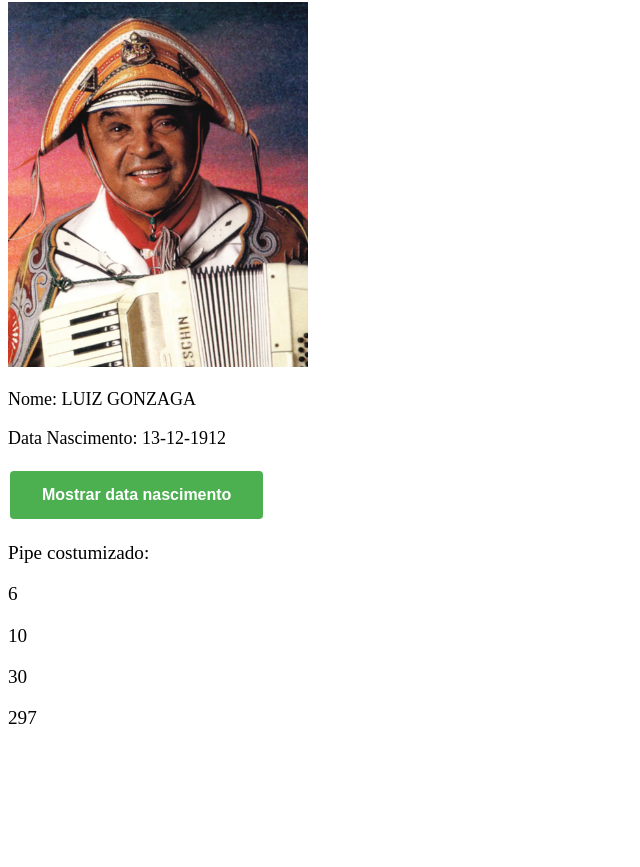
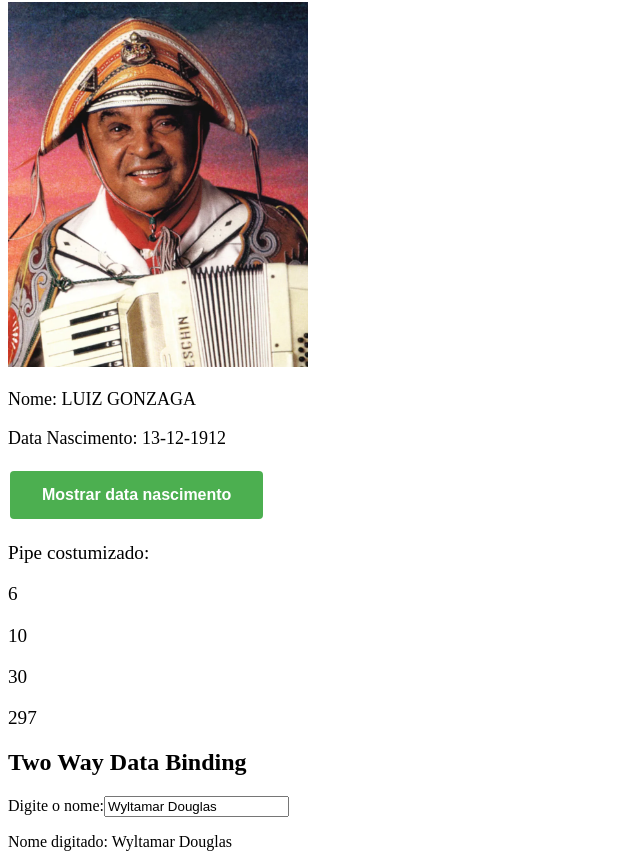
Before and after one commit to wyltamar/fundamentos-angular, an Angular app: page / in a window 1280 px wide. Shown: the part 125-992 px from the top of the page, without its empty margins (0-640 px from the left). Before the commit the page ends 873 px from the top, so only its background shows below. Built offline with nearby package versions, Linux system fonts and the light colour scheme.

Commit message:
two-way-data-binding

```diff
--- a/src/app/app.component.html
+++ b/src/app/app.component.html
@@ -1,3 +1,4 @@
 <app-primeiro-componente></app-primeiro-componente>
 <app-segundo-componente></app-segundo-componente>
 <app-pipe-costumizado></app-pipe-costumizado>
+<app-two-way-data-binding></app-two-way-data-binding>
--- /dev/null
+++ b/src/app/two-way-data-binding/two-way-data-binding.component.html
@@ -0,0 +1,4 @@
+<h2>Two Way Data Binding</h2>
+<label for="nome">Digite o nome:</label>
+<input type="text" [(ngModel)]="nome">
+<p>Nome digitado: {{nome}}</p>
--- /dev/null
+++ b/src/app/two-way-data-binding/two-way-data-binding.component.ts
@@ -0,0 +1,12 @@
+import { Component, OnInit } from '@angular/core';
+
+@Component({
+  selector: 'app-two-way-data-binding',
+  templateUrl: './two-way-data-binding.component.html',
+  styleUrls: ['./two-way-data-binding.component.css']
+})
+export class TwoWayDataBindingComponent {
+
+  nome = "Wyltamar Douglas";
+
+}
```
Also changed, not shown: src/app/app.module.ts (+6 -2 lines), src/app/two-way-data-binding/two-way-data-binding.component.css (added), 1 other file (tests, documents, lock files or other folders).
